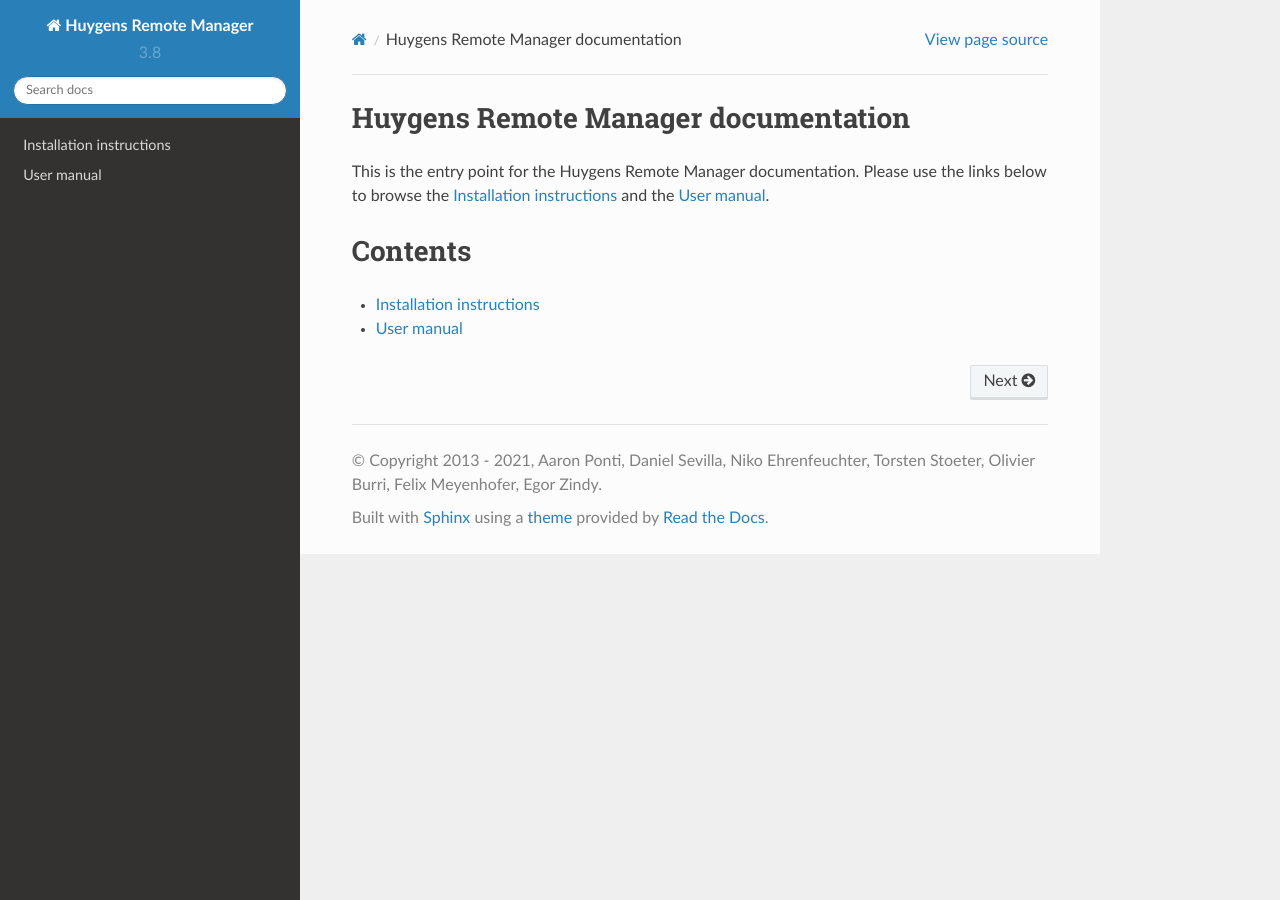
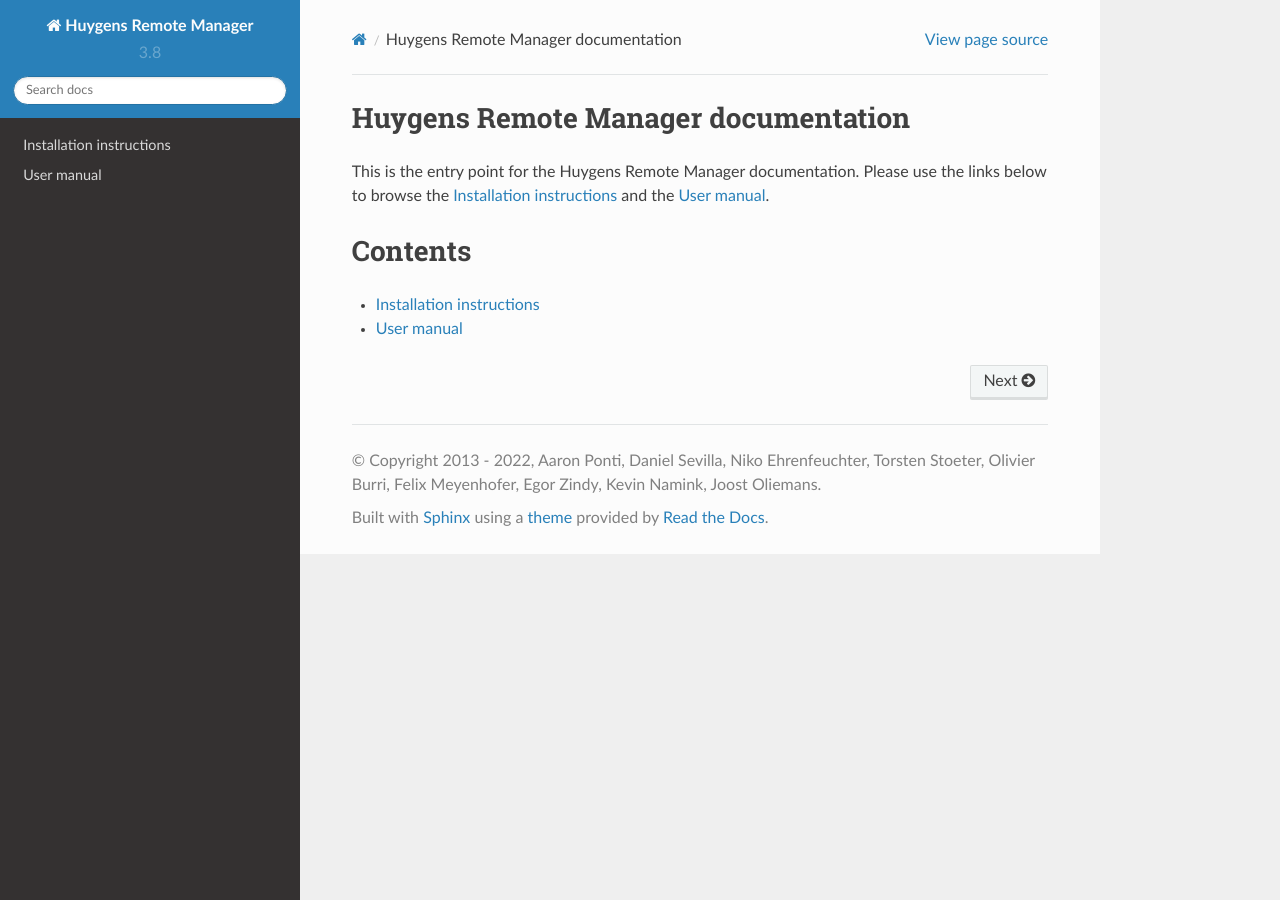
Before and after one commit to aarpon/hrm_docs, a Sphinx documentation site: the page built from docs/index.rst, in a window 1280 px wide. Built offline with Sphinx 7.4.7 and the Read the Docs theme 2.0.0, drawn with Linux system fonts in a browser that asks for light colours.

Commit message:
Update copyright notice and complement developer list.

```diff
--- a/docs/conf.py
+++ b/docs/conf.py
@@ -56,7 +56,7 @@
 
 # General information about the project.
 project = u'Huygens Remote Manager'
-copyright = u'2013 - 2021, Aaron Ponti, Daniel Sevilla, Niko Ehrenfeuchter, Torsten Stoeter, Olivier Burri, Felix Meyenhofer, Egor Zindy'
+copyright = u'2013 - 2022, Aaron Ponti, Daniel Sevilla, Niko Ehrenfeuchter, Torsten Stoeter, Olivier Burri, Felix Meyenhofer, Egor Zindy, Kevin Namink, Joost Oliemans'
 
 # The version info for the project you're documenting, acts as replacement for
 # |version| and |release|, also used in various other places throughout the
```
